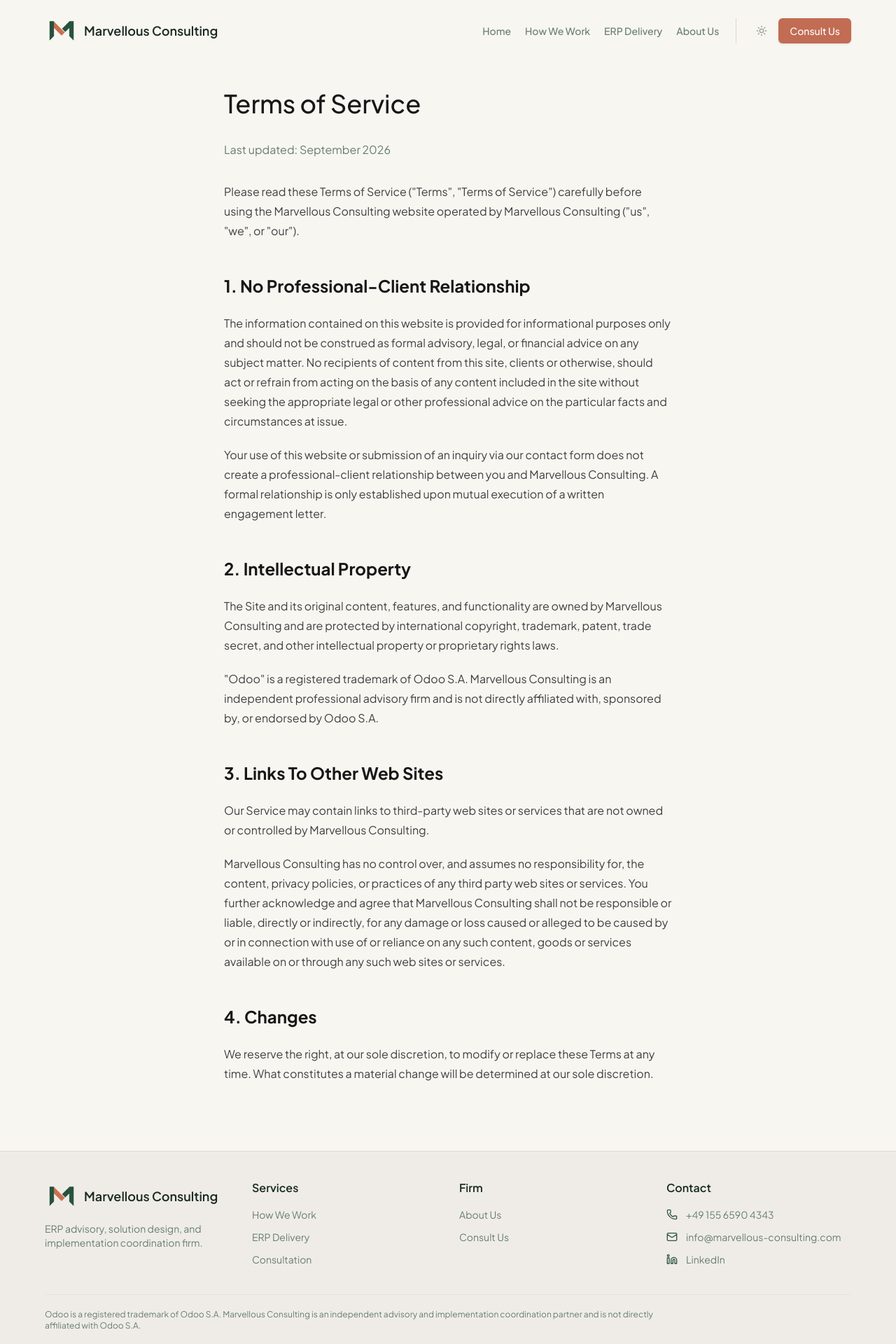
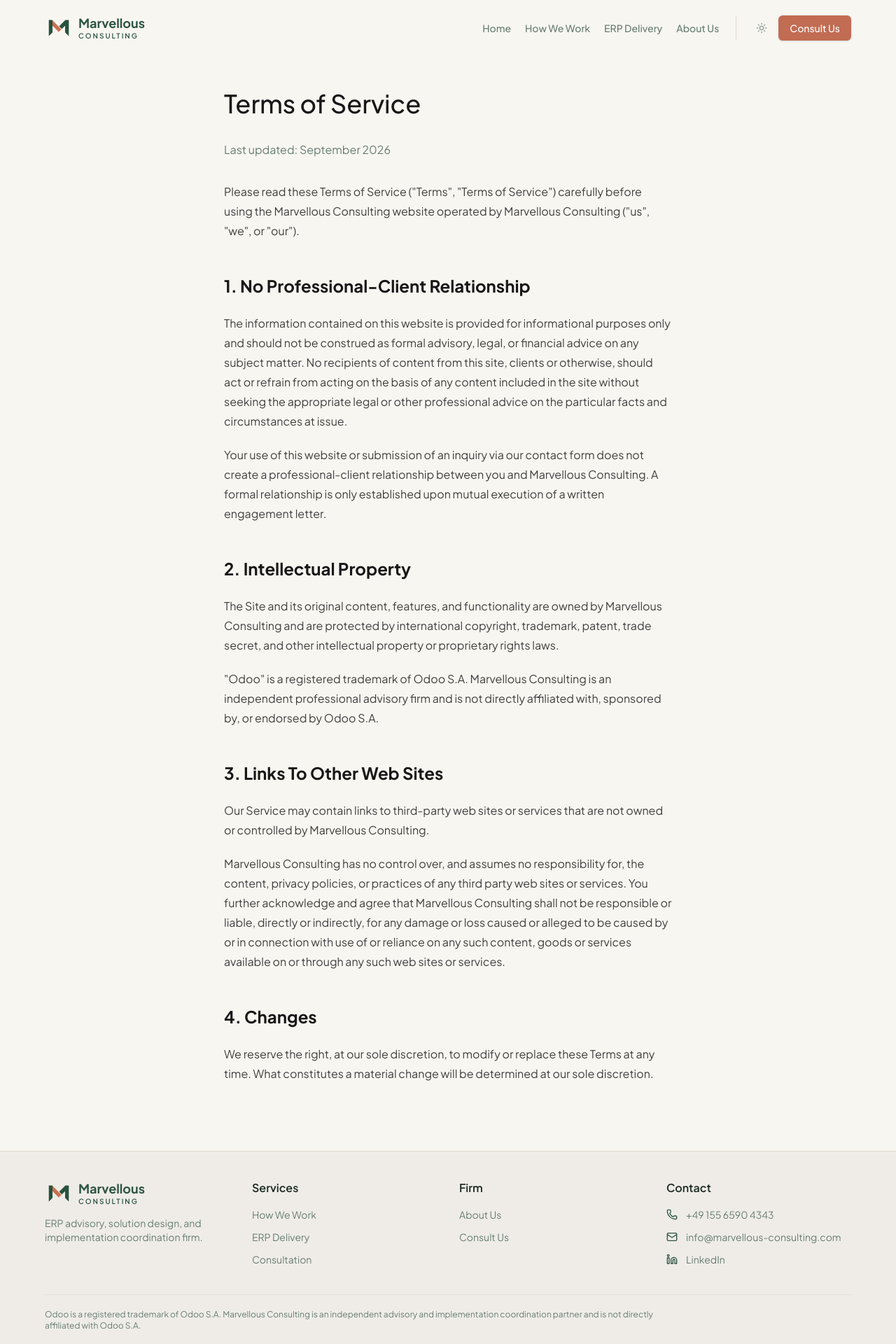
Before and after one commit to meghalshah9531/marvellous-website-vercel, a React (Vite) app in the folder artifacts/marvellous-consulting/: page /terms in a window 1280 px wide. Shown: the top 1920 px of the page at 70% size. Built offline with nearby package versions, Linux system fonts and the light colour scheme.

Commit message:
fix: adjustment Logo and Name

```diff
--- a/artifacts/marvellous-consulting/src/components/layout/footer.tsx
+++ b/artifacts/marvellous-consulting/src/components/layout/footer.tsx
@@ -11,9 +11,10 @@ export function Footer() {
         <div className="grid grid-cols-1 md:grid-cols-2 lg:grid-cols-4 gap-8 mb-10">
           <div className="space-y-4">
             <Link href="/" className="flex items-center gap-2 mb-3">
-              <img src="/images/logo-mark.png" alt="" className="size-12 object-contain" />
-              <span className="font-serif font-semibold text-lg">
-                Marvellous Consulting
+              <img src="/images/logo-mark.png" alt="" className="h-10 w-10 object-contain" />
+              <span className="flex flex-col leading-none">
+                <span className="font-serif font-bold text-lg text-primary leading-none">Marvellous</span>
+                <span className="text-[10px] font-semibold tracking-[0.2em] text-primary leading-none mt-1">CONSULTING</span>
               </span>
             </Link>
             <p className="text-muted-foreground text-sm max-w-xs">
--- a/artifacts/marvellous-consulting/src/components/layout/navbar.tsx
+++ b/artifacts/marvellous-consulting/src/components/layout/navbar.tsx
@@ -70,9 +70,10 @@ export function Navbar() {
       <div className="container mx-auto px-4 md:px-6 lg:px-10 xl:px-16 2xl:px-24">
         <div className="flex items-center justify-between">
           <Link href="/" className="flex items-center gap-2 group">
-            <img src="/images/logo-mark.png" alt="" className="size-12 object-contain transition-transform group-hover:scale-105" />
-            <span className="font-serif font-semibold text-lg hidden sm:inline-block">
-              {siteConfig.name}
+            <img src="/images/logo-mark.png" alt="" className="h-10 w-10 object-contain transition-transform group-hover:scale-105" />
+            <span className="hidden sm:flex flex-col leading-none">
+              <span className="font-serif font-bold text-lg text-primary leading-none">Marvellous</span>
+              <span className="text-[10px] font-semibold tracking-[0.2em] text-primary leading-none mt-1">CONSULTING</span>
             </span>
           </Link>
 
```
Also changed, not shown: 1 other file (tests, documents, lock files or other folders).
